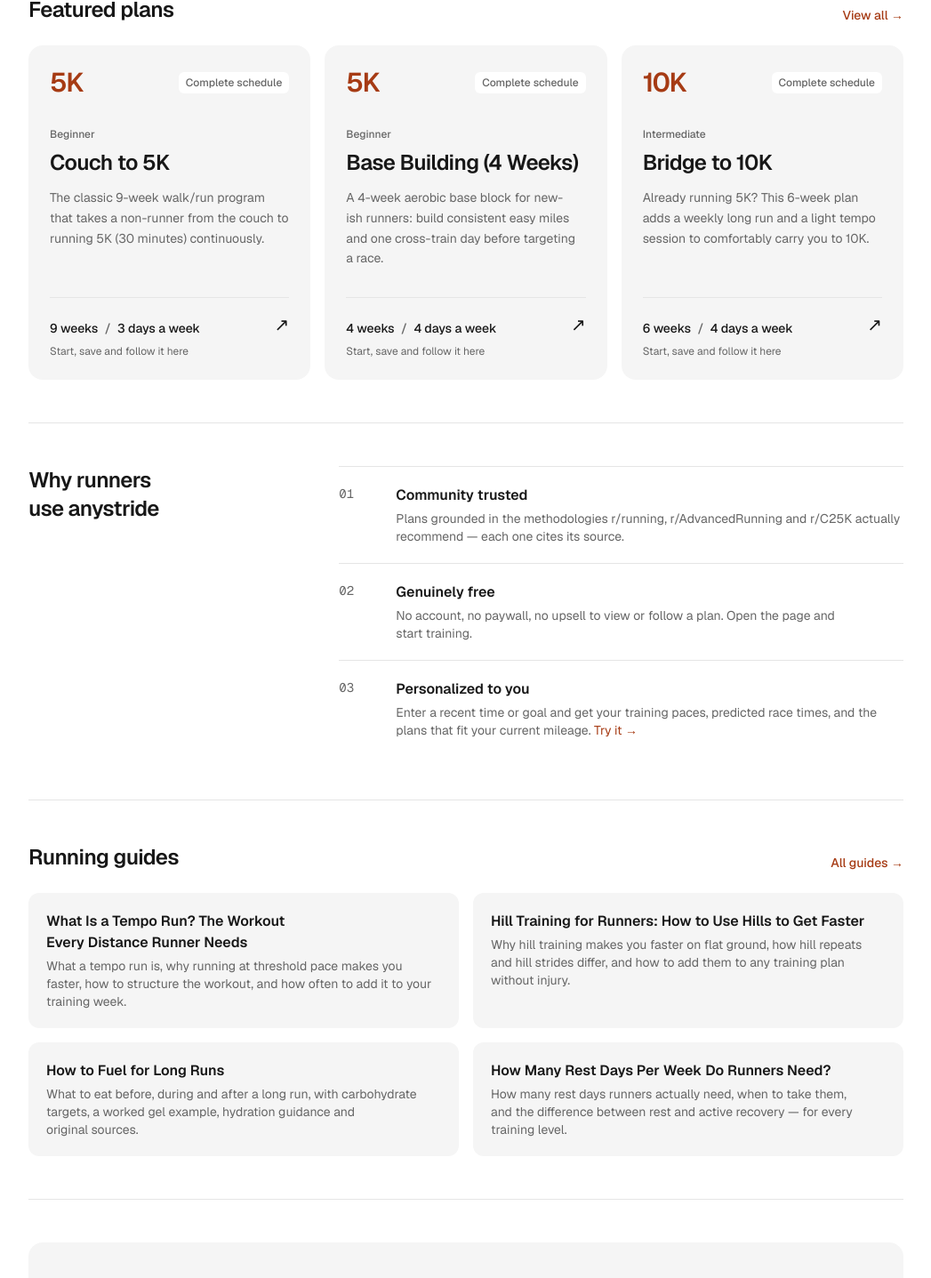
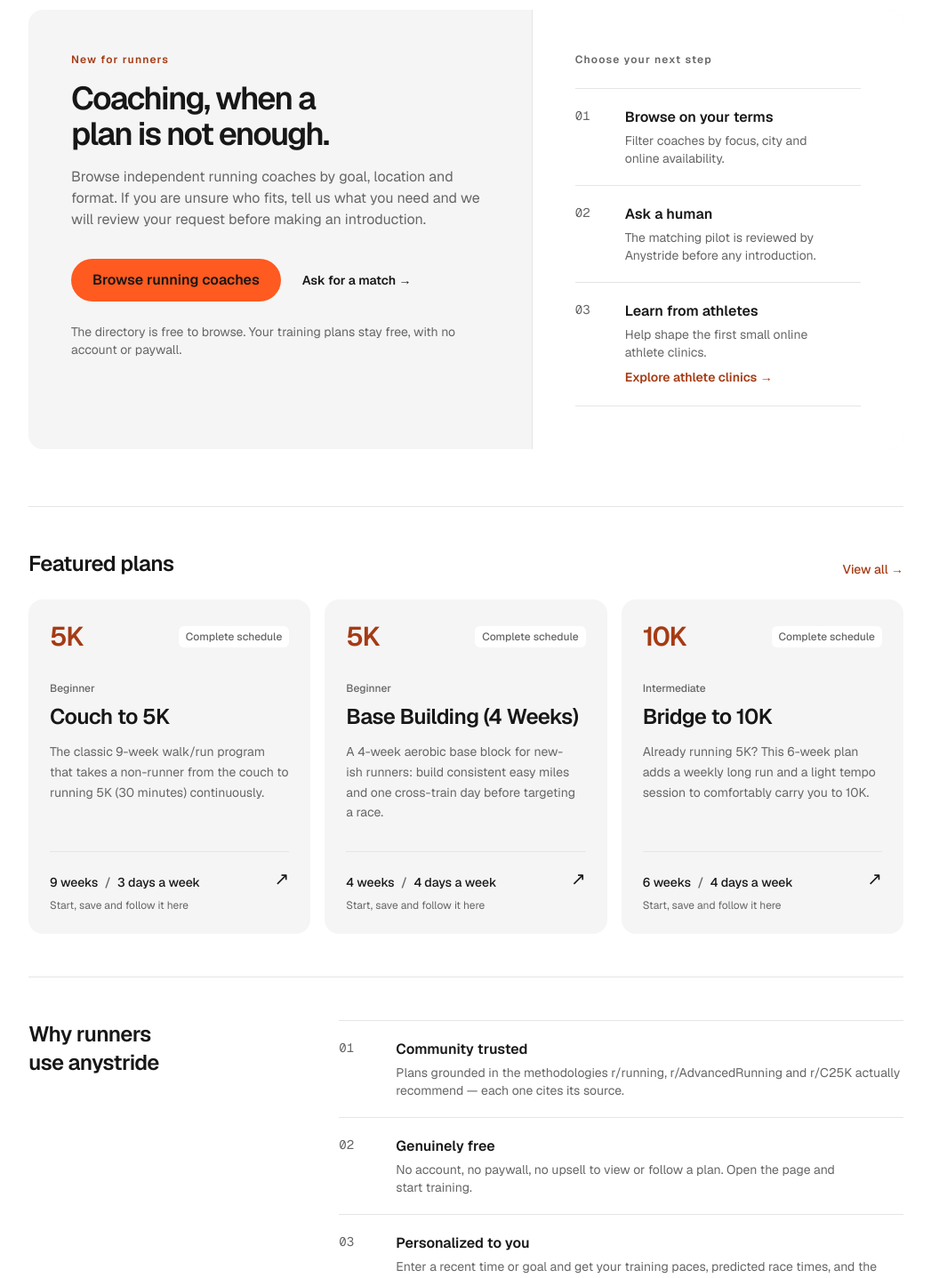
Before and after one commit to maize/anystride, a Next.js app: page / in a window 1280 px wide. Shown: the part 1794-3231 px from the top of the page at 89% size, without its empty margins (116-1163 px from the left). Built offline with nearby package versions, Linux system fonts and the light colour scheme; no server answers.

Commit message:
Promote coaching pilot on homepage

```diff
--- a/src/app/page.tsx
+++ b/src/app/page.tsx
@@ -57,6 +57,83 @@ export default function Home() {
       >
         <Reveal>
           <PlanFinder candidates={finderCandidates} />
+        </Reveal>
+      </section>
+
+      {/* Coaching launch */}
+      <section className="border-t border-border py-12 sm:py-16">
+        <Reveal>
+          <div className="overflow-hidden rounded-2xl bg-muted lg:grid lg:grid-cols-[1.15fr_0.85fr]">
+            <div className="p-8 sm:p-12">
+              <p className="eyebrow text-brand">New for runners</p>
+              <h2 className="mt-4 max-w-xl text-4xl font-semibold tracking-tighter">
+                Coaching, when a plan is not enough.
+              </h2>
+              <p className="mt-4 max-w-xl text-base text-muted-foreground">
+                Browse independent running coaches by goal, location and
+                format. If you are unsure who fits, tell us what you need and
+                we will review your request before making an introduction.
+              </p>
+              <div className="mt-8 flex flex-wrap items-center gap-x-6 gap-y-2">
+                <Link href="/coaching" className="action-primary">
+                  Browse running coaches
+                </Link>
+                <Link href="/coaching/match" className="action-link">
+                  Ask for a match →
+                </Link>
+              </div>
+              <p className="mt-6 max-w-xl text-sm text-muted-foreground">
+                The directory is free to browse. Your training plans stay free,
+                with no account or paywall.
+              </p>
+            </div>
+
+            <div className="border-t border-border bg-background p-8 lg:border-l lg:border-t-0 sm:p-12">
+              <p className="eyebrow">Choose your next step</p>
+              <ol className="mt-6">
+                <li className="grid grid-cols-[40px_1fr] gap-4 border-t border-border py-5">
+                  <span className="font-mono text-sm text-muted-foreground tabular-nums">
+                    01
+                  </span>
+                  <div>
+                    <h3 className="font-semibold">Browse on your terms</h3>
+                    <p className="mt-1 text-sm text-muted-foreground">
+                      Filter coaches by focus, city and online availability.
+                    </p>
+                  </div>
+                </li>
+                <li className="grid grid-cols-[40px_1fr] gap-4 border-t border-border py-5">
+                  <span className="font-mono text-sm text-muted-foreground tabular-nums">
+                    02
+                  </span>
+                  <div>
+                    <h3 className="font-semibold">Ask a human</h3>
+                    <p className="mt-1 text-sm text-muted-foreground">
+                      The matching pilot is reviewed by Anystride before any
+                      introduction.
+                    </p>
+                  </div>
+                </li>
+                <li className="grid grid-cols-[40px_1fr] gap-4 border-y border-border py-5">
+                  <span className="font-mono text-sm text-muted-foreground tabular-nums">
+                    03
+                  </span>
+                  <div>
+                    <h3 className="font-semibold">Learn from athletes</h3>
+                    <p className="mt-1 text-sm text-muted-foreground">
+                      Help shape the first small online athlete clinics.
+                    </p>
+                    <Link
+                      href="/clinics"
+                      className="mt-2 inline-flex text-sm font-semibold text-brand underline-offset-4 transition-colors duration-300 ease-stride hover:underline"
+                    >
+                      Explore athlete clinics →
+                    </Link>
+                  </div>
+                </li>
+              </ol>
+            </div>
+          </div>
         </Reveal>
       </section>
 
@@ -175,29 +252,6 @@ export default function Home() {
           ))}
         </div>
       </section>
-
-      {/* Coaching teaser */}
-      <section className="border-t border-border py-12">
-        <Reveal>
-          <div className="flex flex-col items-start gap-4 rounded-2xl bg-muted p-8 sm:flex-row sm:items-center sm:justify-between">
-            <div>
-              <h2 className="mt-1 text-xl font-semibold tracking-tight">
-                Want a real coach, not just a plan?
-              </h2>
-              <p className="mt-1 max-w-xl text-sm text-muted-foreground">
-                Browse running coaches across US cities by focus and format,
-                then connect with them directly.
-              </p>
-            </div>
-            <Link
-              href="/coaching"
-              className="shrink-0 rounded-full bg-brand px-6 py-2 text-base font-semibold text-brand-foreground transition-all duration-300 ease-stride hover:bg-brand/90 active:scale-[0.98]"
-            >
-              Find a coach
-            </Link>
-          </div>
-        </Reveal>
-      </section>
     </div>
   );
 }
```
